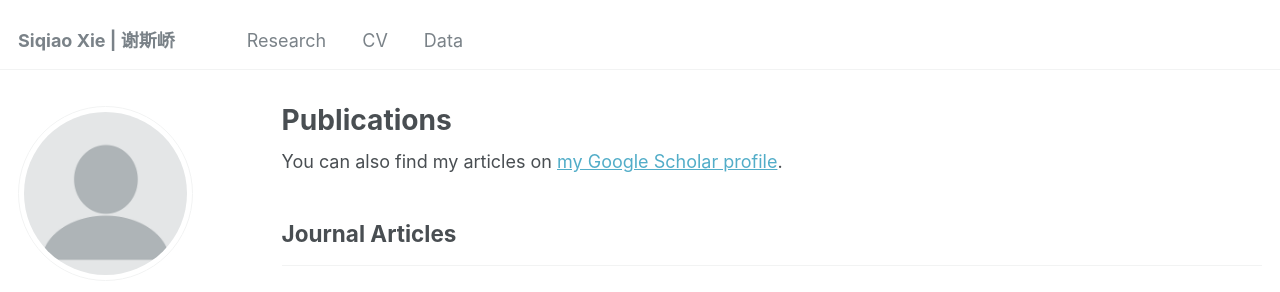
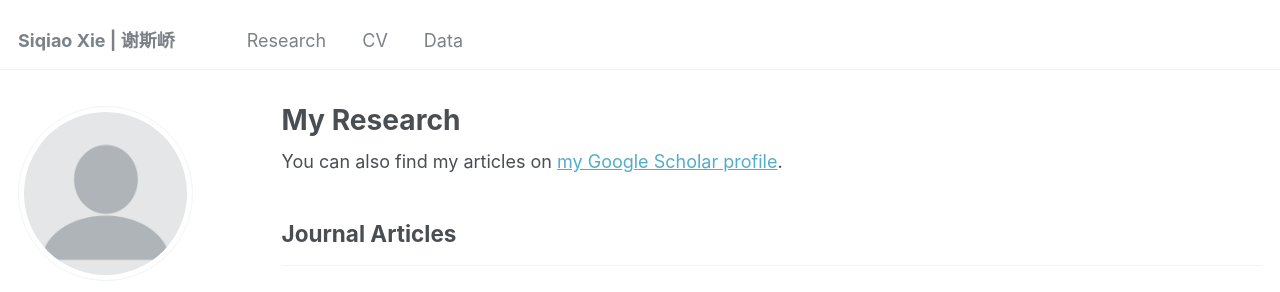
Before and after one commit to xiesiqiao/xiesiqiao.github.io, a Jekyll site: the page built from _pages/publications.html, in a window 1280 px wide and 900 px high. Shown: the top 292 px of the window. Built offline with Jekyll 4.4.1, drawn with Linux system fonts in a browser that asks for light colours; some web fonts are replaced.

Commit message:
Update publications.html

```diff
--- a/_pages/publications.html
+++ b/_pages/publications.html
@@ -1,6 +1,6 @@
 ---
 layout: archive
-title: "Publications"
+title: "My Research"
 permalink: /publications/
 author_profile: true
 ---
```
